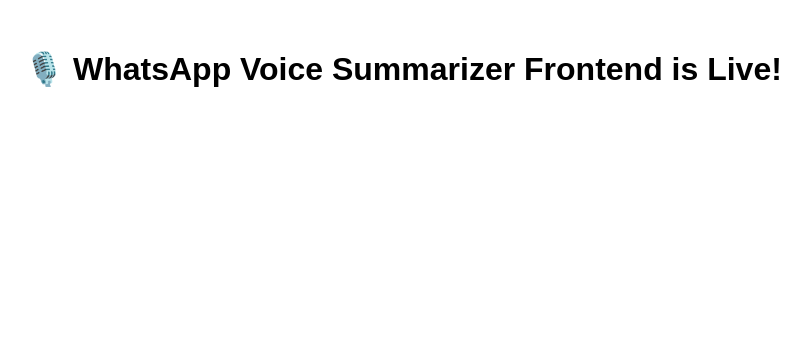
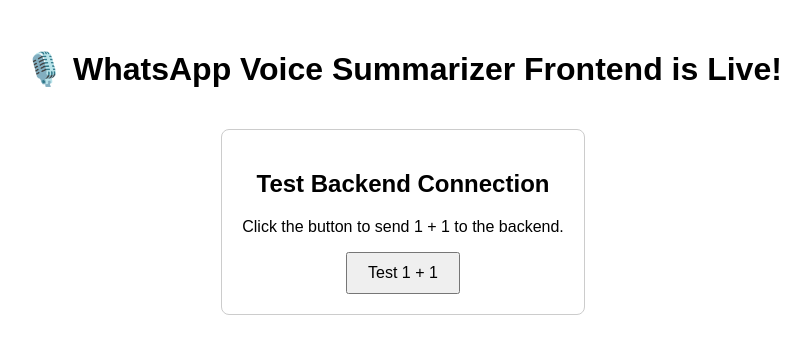
Before and after one commit to AntonyosMiladFahim/engzny, a React (Vite) app: page / in a window 1280 px wide. Shown: the top 354 px of the page, without its empty margins (237-1047 px from the left). Built offline with nearby package versions, Linux system fonts and the light colour scheme.

Commit message:
test deployment

```diff
--- a/src/App.jsx
+++ b/src/App.jsx
@@ -1,9 +1,59 @@
-import React from 'react';
+import React, { useState } from 'react';
 
 export default function App() {
+    const [result, setResult] = useState(null);
+    const [loading, setLoading] = useState(false);
+    const [error, setError] = useState(null);
+
+    const testConnection = async () => {
+        setLoading(true);
+        setError(null);
+        try {
+            const response = await fetch('/api/calculate', {
+                method: 'POST',
+                headers: {
+                    'Content-Type': 'application/json'
+                },
+                body: JSON.stringify({ num1: 1, num2: 1 })
+            });
+            const data = await response.json();
+            if (response.ok) {
+                setResult(data);
+            } else {
+                setError(data.error || 'Something went wrong');
+            }
+        } catch (err) {
+            setError(err.message);
+        } finally {
+            setLoading(false);
+        }
+    };
+
     return (
         <div style={{ textAlign: 'center', marginTop: '50px', fontFamily: 'sans-serif' }}>
             <h1>🎙️ WhatsApp Voice Summarizer Frontend is Live!</h1>
+            <div style={{ marginTop: '20px', padding: '20px', border: '1px solid #ccc', display: 'inline-block', borderRadius: '8px' }}>
+                <h2>Test Backend Connection</h2>
+                <p>Click the button to send 1 + 1 to the backend.</p>
+                <button
+                    onClick={testConnection}
+                    disabled={loading}
+                    style={{ padding: '10px 20px', fontSize: '16px', cursor: 'pointer' }}
+                >
+                    {loading ? 'Sending...' : 'Test 1 + 1'}
+                </button>
+                {result && (
+                    <div style={{ marginTop: '20px', color: 'green' }}>
+                        <p><strong>Success!</strong></p>
+                        <p>{result.message}</p>
+                    </div>
+                )}
+                {error && (
+                    <div style={{ marginTop: '20px', color: 'red' }}>
+                        <p><strong>Error:</strong> {error}</p>
+                    </div>
+                )}
+            </div>
         </div>
     );
 }
--- a/vite.config.js
+++ b/vite.config.js
@@ -0,0 +1,14 @@
+import { defineConfig } from 'vite';
+import react from '@vitejs/plugin-react';
+
+export default defineConfig({
+  plugins: [react()],
+  server: {
+    proxy: {
+      '/api': {
+        target: 'http://localhost:5000',
+        changeOrigin: true
+      }
+    }
+  }
+});
```
Also changed, not shown: api/index.js (+10 -0 lines).
